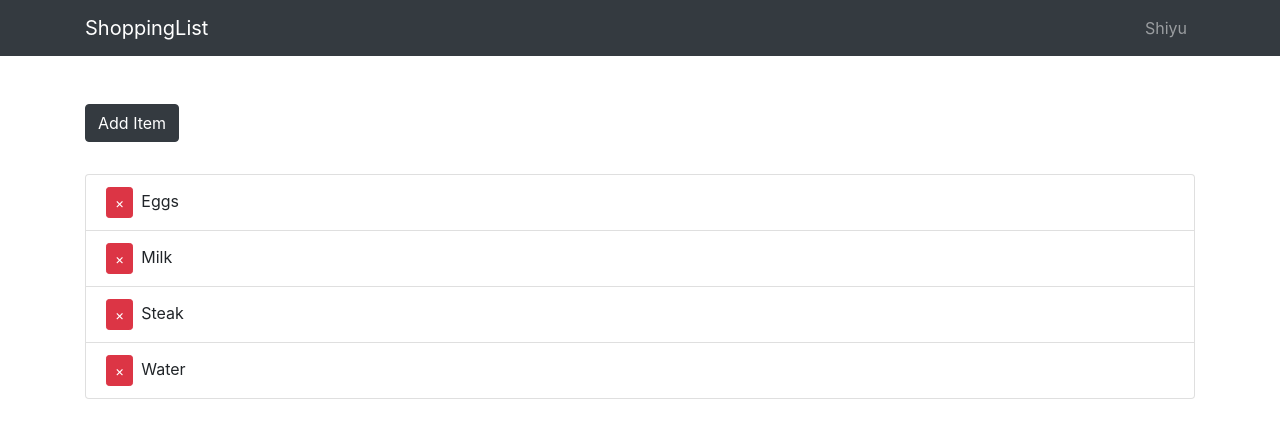
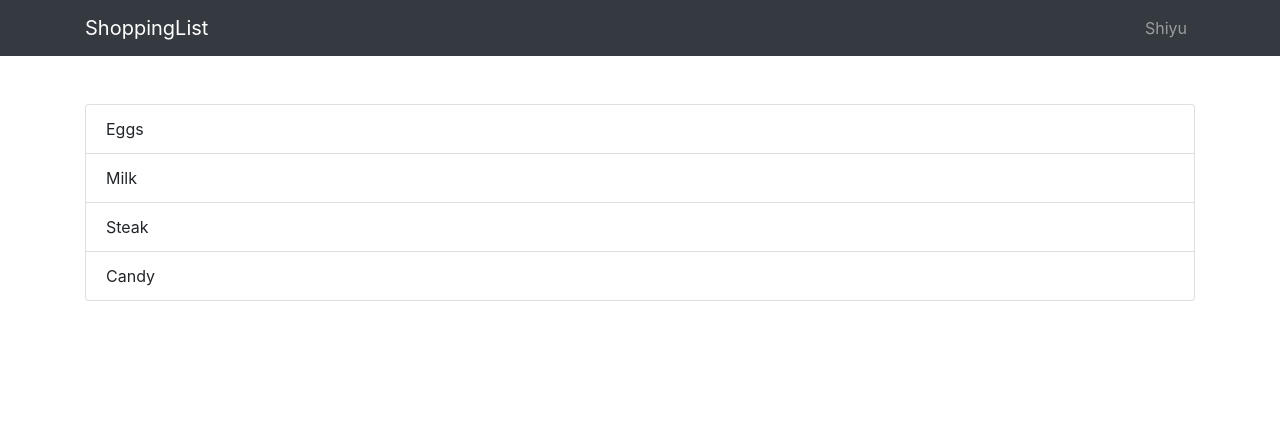
Before and after one commit to shiyu3169/shopping-list-mern, a React (Create React App) app in the folder client/: page / in a window 1280 px wide. Shown: the top 438 px of the page. Built offline with nearby package versions, Linux system fonts and the light colour scheme.

Commit message:
add redux

```diff
--- a/client/package.json
+++ b/client/package.json
@@ -6,9 +6,13 @@
     "bootstrap": "^4.3.1",
     "react": "^16.8.6",
     "react-dom": "^16.8.6",
+    "react-redux": "^7.0.3",
     "react-scripts": "3.0.1",
     "react-transition-group": "^4.1.0",
     "reactstrap": "^8.0.0",
+    "redux": "^4.0.1",
+    "redux-devtools-extension": "^2.13.8",
+    "redux-thunk": "^2.3.0",
     "uuid": "^3.3.2"
   },
   "scripts": {
--- a/client/src/App.js
+++ b/client/src/App.js
@@ -1,4 +1,7 @@
 import React from 'react';
+import { Provider } from 'react-redux';
+import store from './store';
+
 import 'bootstrap/dist/css/bootstrap.min.css';
 import './App.css';
 import AppNavbar from './components/AppNavbar';
@@ -6,10 +9,12 @@ import ShoppingList from './components/ShoppingList';
 
 function App() {
   return (
-    <div className='App'>
-      <AppNavbar />
-      <ShoppingList />
-    </div>
+    <Provider store={store}>
+      <div className='App'>
+        <AppNavbar />
+        <ShoppingList />
+      </div>
+    </Provider>
   );
 }
 
--- /dev/null
+++ b/client/src/actions/itemActions.js
@@ -0,0 +1,7 @@
+import { GET_ITEMS } from './types';
+
+export const getItems = () => {
+  return {
+    type: GET_ITEMS
+  };
+};
--- /dev/null
+++ b/client/src/actions/types.js
@@ -0,0 +1,3 @@
+export const GET_ITEMS = 'GET_ITEMS';
+export const ADD_ITEM = 'ADD_ITEM';
+export const DELETE_ITEM = 'DELETE_ITEM';
--- a/client/src/components/ShoppingList.js
+++ b/client/src/components/ShoppingList.js
@@ -1,18 +1,18 @@
-import React, { useState } from 'react';
+import React, { useEffect } from 'react';
 import { Container, ListGroup, ListGroupItem, Button } from 'reactstrap';
 import { CSSTransition, TransitionGroup } from 'react-transition-group';
-import uuid from 'uuid';
+import { connect } from 'react-redux';
+import { getItems } from '../actions/itemActions';
+import PropTypes from 'prop-types';
 
-const ShoppingList = () => {
-  const [items, setItems] = useState([
-    { id: uuid(), name: 'Eggs' },
-    { id: uuid(), name: 'Milk' },
-    { id: uuid(), name: 'Steak' },
-    { id: uuid(), name: 'Water' }
-  ]);
+const ShoppingList = ({ item }) => {
+  useEffect(() => {
+    getItems();
+  });
+
   return (
     <Container>
-      <Button
+      {/* <Button
         color='dark'
         style={{ marginBottom: '2rem' }}
         onClick={() => {
@@ -23,13 +23,13 @@ const ShoppingList = () => {
         }}
       >
         Add Item
-      </Button>
+      </Button> */}
       <ListGroup>
         <TransitionGroup className='shopping-list'>
-          {items.map(({ id, name }) => (
+          {item.items.map(({ id, name }) => (
             <CSSTransition key={id} timeout={500} classNames='fade'>
               <ListGroupItem>
-                <Button
+                {/* <Button
                   className='remove-btn'
                   color='danger'
                   size='sm'
@@ -38,7 +38,7 @@ const ShoppingList = () => {
                   }}
                 >
                   &times;
-                </Button>
+                </Button> */}
                 {name}
               </ListGroupItem>
             </CSSTransition>
@@ -49,4 +49,16 @@ const ShoppingList = () => {
   );
 };
 
-export default ShoppingList;
+ShoppingList.propTypes = {
+  getItems: PropTypes.func.isRequired,
+  item: PropTypes.object.isRequired
+};
+
+const mapStateToProps = state => ({
+  item: state.item
+});
+
+export default connect(
+  mapStateToProps,
+  { getItems }
+)(ShoppingList);
--- /dev/null
+++ b/client/src/reducers/index.js
@@ -0,0 +1,6 @@
+import { combineReducers } from 'redux';
+import itemReducer from './itemReducer';
+
+export default combineReducers({
+  item: itemReducer
+});
--- /dev/null
+++ b/client/src/reducers/itemReducer.js
@@ -0,0 +1,22 @@
+import uuid from 'uuid';
+import { GET_ITEMS } from '../actions/types';
+
+const initialState = {
+  items: [
+    { id: uuid(), name: 'Eggs' },
+    { id: uuid(), name: 'Milk' },
+    { id: uuid(), name: 'Steak' },
+    { id: uuid(), name: 'Candy' }
+  ]
+};
+
+export default function(state = initialState, action) {
+  switch (action.type) {
+    case GET_ITEMS:
+      return {
+        ...state
+      };
+    default:
+      return state;
+  }
+}
--- /dev/null
+++ b/client/src/store.js
@@ -0,0 +1,20 @@
+import { createStore, applyMiddleware } from 'redux';
+import { composeWithDevTools } from 'redux-devtools-extension';
+import thunk from 'redux-thunk';
+import rootReducer from './reducers';
+
+const initialState = {};
+
+const middleware = [thunk];
+
+const store = createStore(
+  rootReducer,
+  initialState,
+  composeWithDevTools(applyMiddleware(...middleware))
+  // compose(
+  //   applyMiddleware(...middleware),
+  //   window.__REDUX_DEVTOOLS_EXTENSION__ && window.__REDUX_DEVTOOLS_EXTENSION__()
+  // )
+);
+
+export default store;
```
Also changed, not shown: 1 other file (tests, documents, lock files or other folders).
